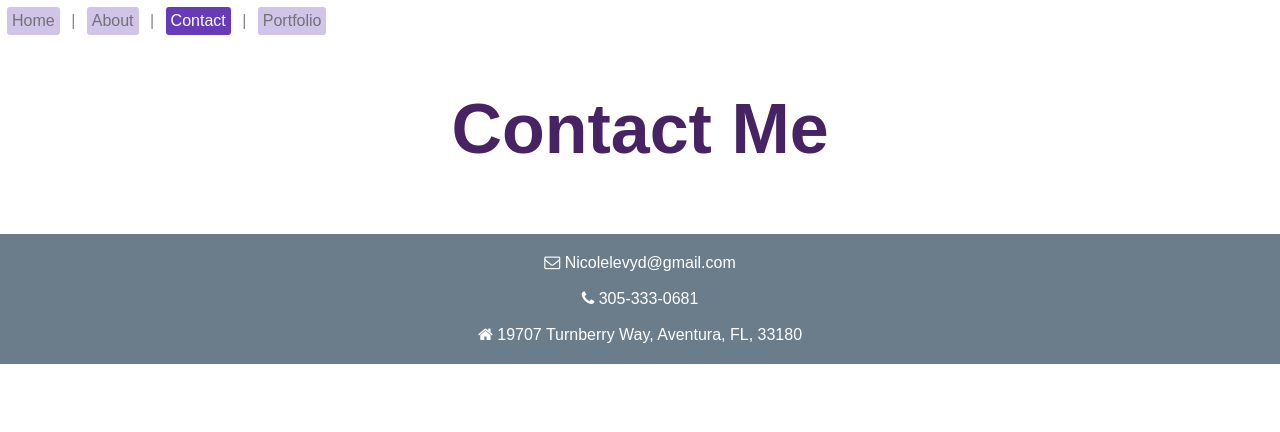
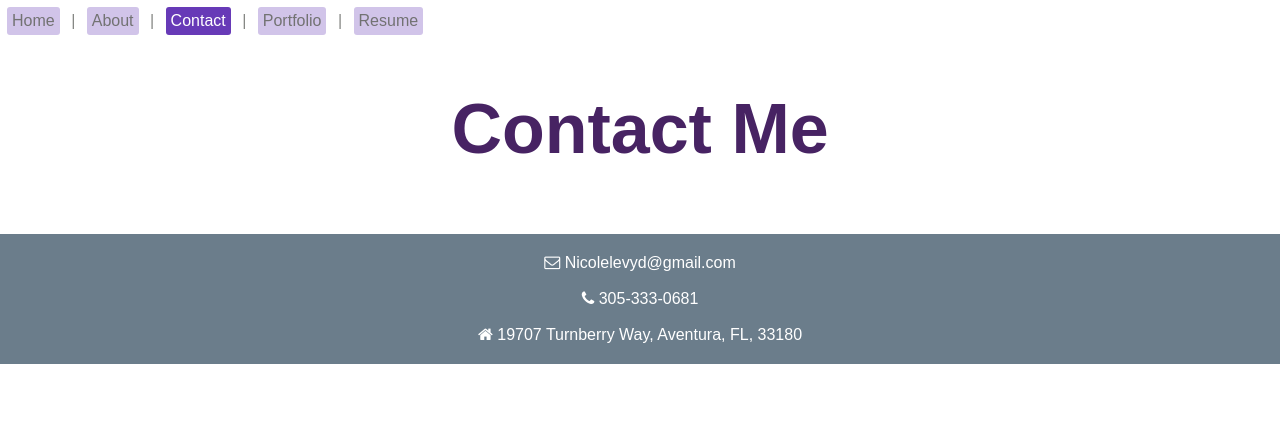
Before and after one commit to nicolelevy/Portfolio, a plain HTML site: page contact.html in a window 1280 px wide. Shown: the top 432 px of the page. Drawn offline with Linux system fonts and the light colour scheme.

Commit message:
Update contact.html

```diff
--- a/contact.html
+++ b/contact.html
@@ -7,7 +7,7 @@
 </head>
 <body>
 <nav>
-<a href="index.html"> Home </a> | <a href="about.html">About </a> | <a href="contact.html" class="menu-selected"> Contact </a> | <a href="portfolio.html"> Portfolio</a>
+<a href="index.html"> Home </a> | <a href="about.html">About </a> | <a href="contact.html" class="menu-selected"> Contact </a> | <a href="portfolio.html"> Portfolio</a> | <a href="resume.html"> Resume</a>
 </nav>
 <h1>Contact Me</h1>
 <br>
```
